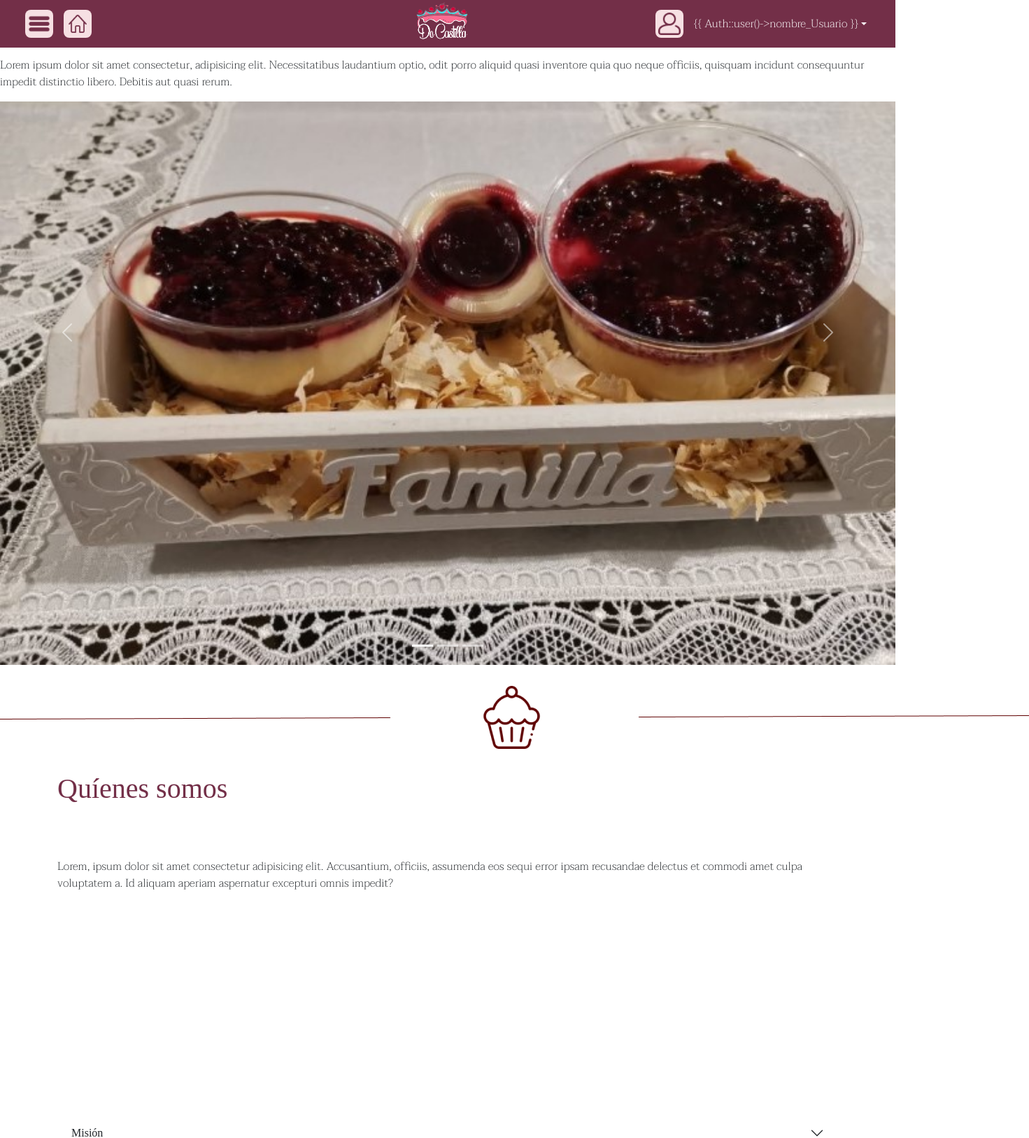
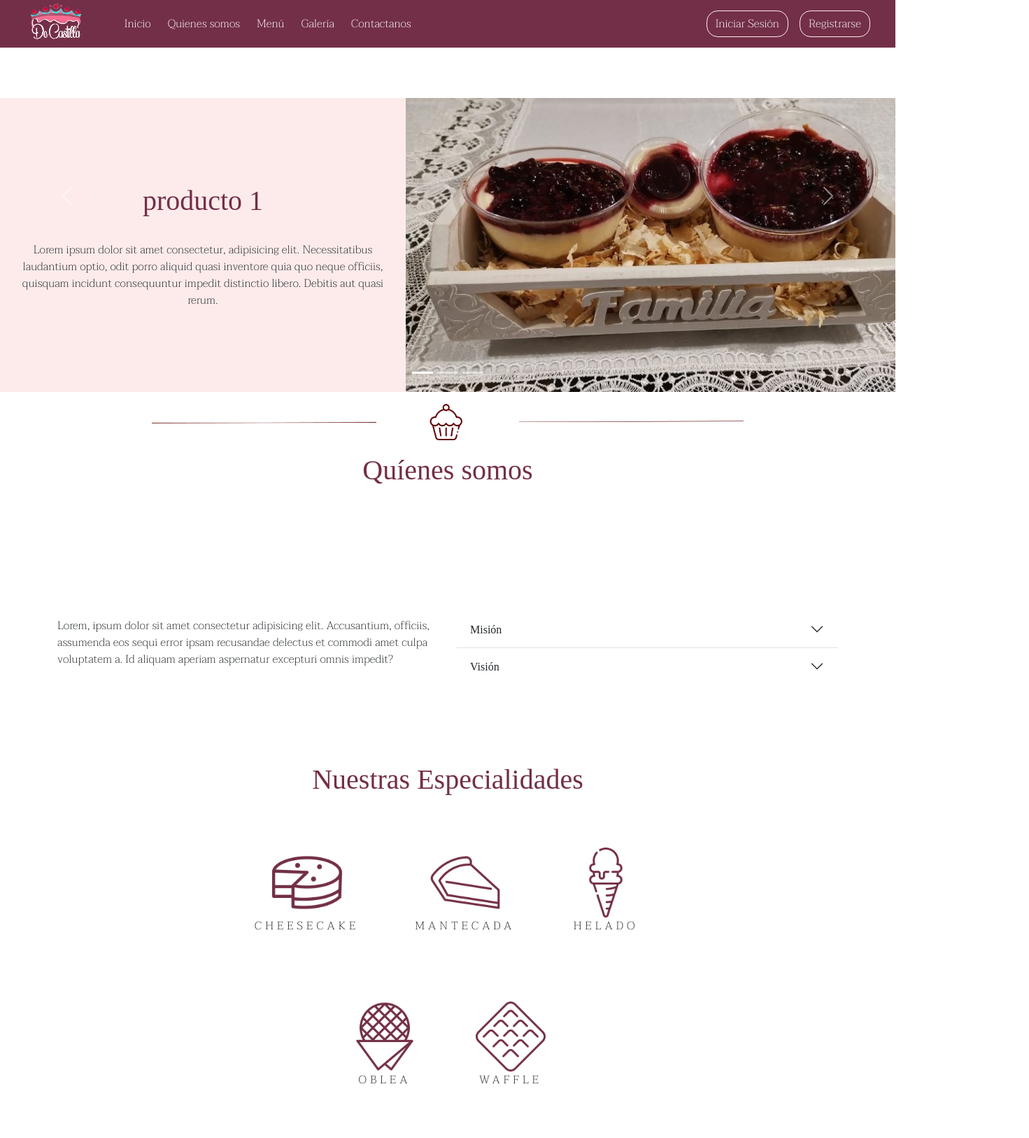
Before and after one commit to AriasCamilaA/ProyectoSpringReact, a React (Create React App) app in the folder front/: page /Landing in a window 1280 px wide. Shown: the top 1626 px of the page at 70% size, 1471 px wide, since content can reach past the window. Built offline with nearby package versions, Linux system fonts and the light colour scheme; a web font is replaced by a local one.

Commit message:
Landing, Menu principal

```diff
--- a/front/src/App.js
+++ b/front/src/App.js
@@ -1,14 +1,29 @@
-import { BrowserRouter, Routes, Route } from 'react-router-dom';
+import { BrowserRouter, Routes, Route, useLocation } from 'react-router-dom';
 import NavBar from './components/NavBar';
 import Landing from './pages/Landing';
+import MenuPrincipal from './pages/MenuPrincipal';
+import Pedidos from './pages/Pedidos';
+
+// Para reanderizar el navbar si la ruta es diferente de Landing
+const NavBarWithLocation = () => {
+  const location = useLocation();
+  const hideNavBar = location.pathname === '/Landing';
+  return (
+    <>
+      {!hideNavBar && <NavBar />}
+    </>
+  );
+};
 
 function App() {
   return (
     <BrowserRouter>
-    <NavBar/>
+      {/* Use NavBarWithLocation instead of NavBar directly */}
+      <NavBarWithLocation />
       <Routes>
-        <Route path='/' element={<div>Soy el contenido</div>}/>
-        <Route path='/Landing' element={<Landing/>}/>
+        <Route exact path='/' element={<MenuPrincipal />} />
+        <Route path='/Landing' element={<Landing />} />
+        <Route path='/Pedidos' element={<Pedidos />} />
       </Routes>
     </BrowserRouter>
   );
--- a/front/src/index.css
+++ b/front/src/index.css
@@ -72,7 +72,7 @@ footer {
     justify-content: center;
     align-items: center;
     position: relative;
-    top: 42px;
+    top: 60px;
     height: calc(100vh - 66px);
 }
 
--- a/front/src/pages/Landing/Landing.css
+++ b/front/src/pages/Landing/Landing.css
@@ -0,0 +1,139 @@
+/* -----------------  Carrusel --------------------------------- */
+
+.carousel {
+    height: 70vh;
+    overflow: hidden;
+    align-items: center;
+    display: flex;
+}
+
+.carrusel{
+    display: flex;
+    background-color: var(--fondo2);
+    align-items: center;
+    text-align: center;
+    margin-top: 160px;
+}
+
+.carrusel > div{
+    padding: 20px;
+}
+
+.separador{
+    height: 88px;
+    margin: auto;
+    display: flex;
+}
+
+.quienes_somos{
+    display: flex;
+    align-items: center;
+    flex-direction: column;
+    height: 354px;
+}
+
+.quienes_somos .contenido{
+    flex-direction: row;
+}
+
+.especialidades{
+    display: flex;
+    flex-direction: column;
+    align-content: center;
+    align-items: center;
+    flex-direction: column;
+}
+
+
+.especialidades>div{
+    display: flex;
+    align-items: center;
+    flex-wrap: wrap;
+    justify-content: center;
+    width: 800px;
+
+}
+.especialidades>div>div{
+    display: flex;
+    flex-direction: column;
+    align-items: center;
+    margin: 40px;
+
+}
+
+.especialidades img{
+    height: 100px;
+}
+
+.especialidades p{
+    letter-spacing: 5px;
+}
+
+.galeria>div{
+    display: flex ;
+    align-items: center;
+    justify-content: center;
+    flex-direction: column;
+}
+
+.imgs_galeria{
+    display: flex;
+    margin: auto;
+    justify-content: center;
+    align-content: center;
+    flex-wrap: wrap;
+}
+
+.galeria{
+    background-color: var(--fondo2);
+}
+
+.galeria img{
+    width: 300px;
+    margin: 16px;
+}
+
+@media(max-width:768px) {
+
+    .separador {
+        width: 100%;
+        height: auto;
+    }
+    .carousel{
+        height: auto;
+    }
+
+    .carrusel{
+        flex-direction: column-reverse;
+        margin-top: 84px;
+    }
+
+    .carrusel p {
+        display: none;
+    }
+
+    .quienes_somos{
+        height: auto;
+    }
+
+    .quienes_somos .contenido{
+        flex-direction: column;
+        text-align: center;
+    }
+
+    .galeria img{
+        width: 180px;
+    }
+
+    .especialidades img{
+        height: 80px;
+    }
+
+    .especialidades>div{
+        width: auto;
+    }
+
+    .especialidades>div>div{
+        margin: 20px;
+    }
+}
--- /dev/null
+++ b/front/src/pages/Landing/components/Footer/Footer.css
@@ -0,0 +1,37 @@
+footer{
+    padding: 2em;
+}
+
+footer .container{
+    display: flex;
+    justify-content: space-between;
+    align-items: center;
+}
+
+footer .datos{
+    display: flex;
+    align-items: center;
+}
+
+footer .map{
+    display: flex;
+    flex-direction: column;
+    align-items: center;
+}
+
+.mapCatilla{
+    border-radius: 16px;
+    width: 100%;
+    margin-bottom: 16px;
+}
+
+footer h2{
+    color: var(--blanco);
+}
+
+
+@media(max-width:768px) {
+    footer .container{
+        flex-direction: column-reverse;
+    }
+}
--- a/front/src/pages/Landing/components/Footer/index.js
+++ b/front/src/pages/Landing/components/Footer/index.js
@@ -1,3 +1,5 @@
+import "./Footer.css";
+
 const Footer = () =>{
     return (
         <footer>
--- /dev/null
+++ b/front/src/pages/Landing/components/Navbar/Navbar.css
@@ -0,0 +1,103 @@
+.landingMenu__Superior{
+    z-index: 3;
+}
+
+.landingMenu {
+    background-color: var(--oscuro);
+    color: var(--blanco);
+    display: flex;
+    justify-content: space-between;
+    align-items: center;
+    position: fixed;
+    z-index: 10;
+    width: 100%;
+}
+
+.logo {
+    margin-left: 24px;
+    height: 84px;
+}
+
+.landingMenu__links {
+    display: flex;
+    align-items: center;
+    margin-right: 26px;
+}
+
+.landingMenu__links ul {
+    list-style: none;
+    display: flex;
+    margin-right: 24px;
+    margin-bottom: 0px;
+    align-items: center;
+    border-radius: 8px;
+}
+
+.landingMenu__links a {
+    text-decoration: none;
+    color: var(--blanco);
+    padding: 12px;
+    text-align: center;
+    display: flex;
+    width: auto;
+    border-radius: 8px;
+}
+
+.landingMenu__links a:hover {
+    background-color: var(--fondo1);
+    color: var(--oscuro);
+}
+
+.landingMenu__btns {
+    display: flex;
+    align-items: center;
+    gap: 16px;
+}
+
+.landingMenu__btns a {
+    border-radius: 16px;
+    border: 1px solid var(--fondo2);
+    color: var(--blanco);
+}
+
+.landingMenu__btns a:hover {
+    background-color: var(--fondo1);
+}
+
+.landingMenu ul {
+    list-style: none;
+    display: flex;
+    margin-right: 24px;
+    margin-bottom: 0px;
+    align-items: center;
+}
+
+.landingMenu a {
+    text-decoration: none;
+    color: var(--blanco);
+    padding: 12px;
+    text-align: center;
+    display: flex;
+    width: auto;
+}
+
+.landingMenu .btn {
+    border-radius: 24px;
+    border: 1px solid var(--fondo2);
+    margin: 0 8px;
+}
+
+.landingMenu li:hover,.landingMenu a:hover{
+    background-color: var(--fondo1);
+    color: var(--oscuro);
+}
+
+@media(max-width:768px) {
+    .landingMenu__links ul{
+        display: none;
+    }
+
+    .landingMenu__btns{
+        margin: 0;
+    }
+}
--- /dev/null
+++ b/front/src/pages/Landing/components/Navbar/index.js
@@ -0,0 +1,28 @@
+import "./Navbar.css";
+
+const NavBar = () => {
+    return (
+        <nav className="landingMenu__Superior">
+        <div className="menu-logo nav-landing">
+            <a href="/landing">
+            <img src="assets/img/logoClaro.png" alt />
+            </a>
+            <div className="landingMenu__links">
+            <ul>
+                <li><a href="#banner">Inicio</a></li>
+                <li><a href="#quienes_somos">Quienes somos</a></li>
+                <li><a href="#especialidades">Menú</a></li>
+                <li><a href="#galeria">Galería</a></li>
+                <li><a href="#contactanos">Contactanos</a></li>
+            </ul>
+            </div>
+        </div>
+        <div className="landingMenu__btns">
+            <a href="/login" className="btn">Iniciar Sesión</a>
+            <a href="/register" className="btn" name="btn_register">Registrarse</a>
+        </div>
+        </nav>
+    )
+}
+
+export default NavBar
--- a/front/src/pages/Landing/index.jsx
+++ b/front/src/pages/Landing/index.jsx
@@ -1,9 +1,11 @@
 import Footer from "./components/Footer";
+import NavBar from "./components/Navbar";
 import "./Landing.css";
 
 const Landing = () => {
     return (
         <>
+            <NavBar/>
             <div>
             <section id="banner">
                 <div id="carouselExampleIndicators" className="carousel slide">
--- /dev/null
+++ b/front/src/pages/MenuPrincipal/index.jsx
@@ -0,0 +1,42 @@
+const MenuPrincipal = () => {
+  return (
+<div className="contenido">
+  <h1>Menú Administrador</h1>
+  <div className="opciones menuAdmin">
+    <div className="btn_opciones">
+      <a href="ventas/visualizarVenta">
+        <img src="assets/icons/ventas.png" alt />
+      </a>
+      <h2>Ventas</h2>
+    </div>
+    <div className="btn_opciones">
+      <a href="inventario/visualizarInventario">
+        <img src="assets/icons/Inventario.png" alt />
+      </a>
+      <h2>Inventario</h2>
+    </div>
+    <div className="btn_opciones">
+      <a href="ordenes/visualizar">
+        <img src="assets/icons/Proveedores.png" alt />
+      </a>
+      <h2>Proveedores</h2>
+    </div>
+    <div className="btn_opciones">
+      <a href="pedidos/visualizarPedido">
+        <img src="assets/icons/Pedidos.png" alt />
+      </a>
+      <h2>Pedidos</h2>
+    </div>
+    <div className="btn_opciones">
+      <a href="#">
+        <img src="assets/icons/Configuracion.png" alt />
+      </a>
+      <h2>Configuración</h2>
+    </div>
+  </div>
+</div>
+
+  )
+}
+
+export default MenuPrincipal
```
Also changed, not shown: 1 other file (tests, documents, lock files or other folders).
